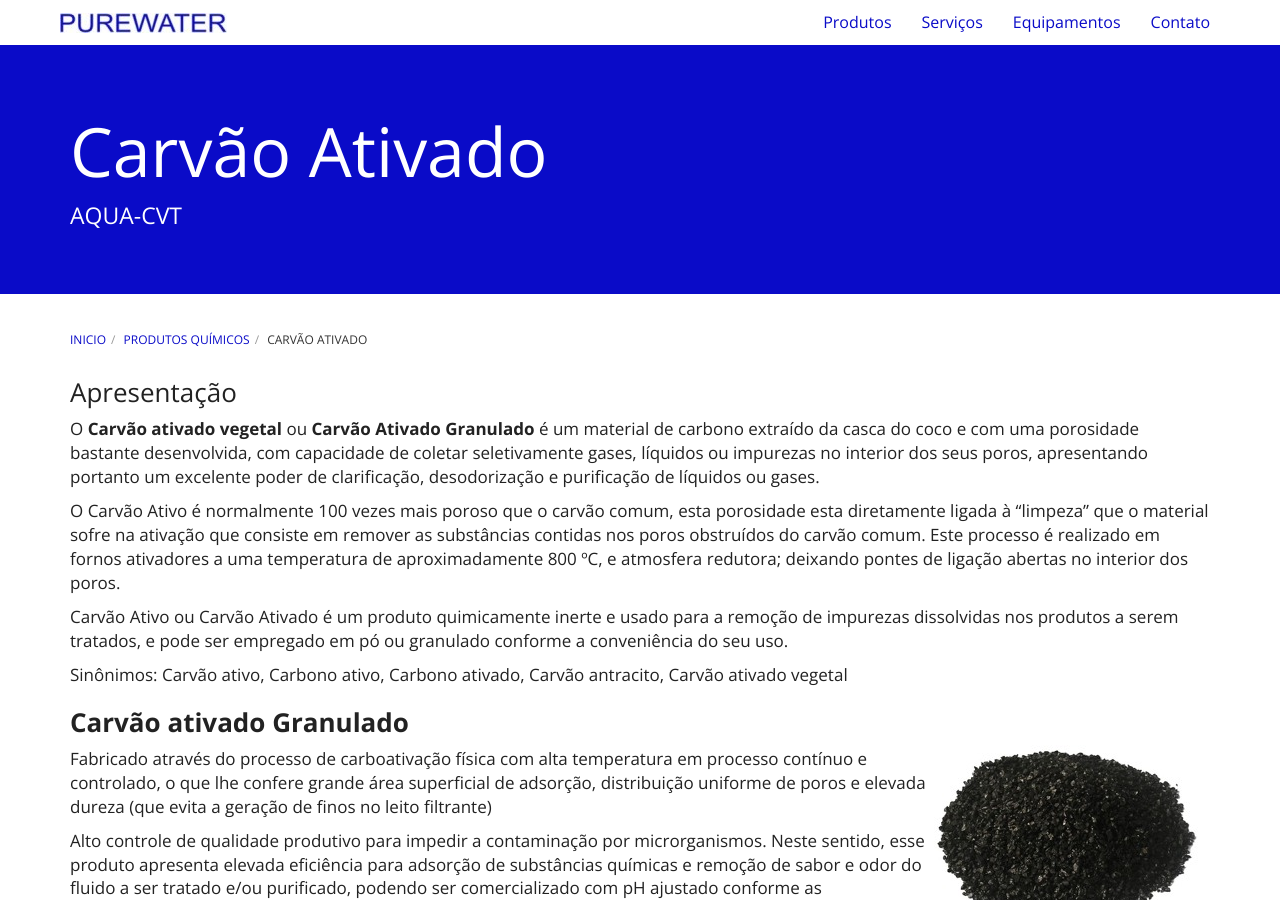
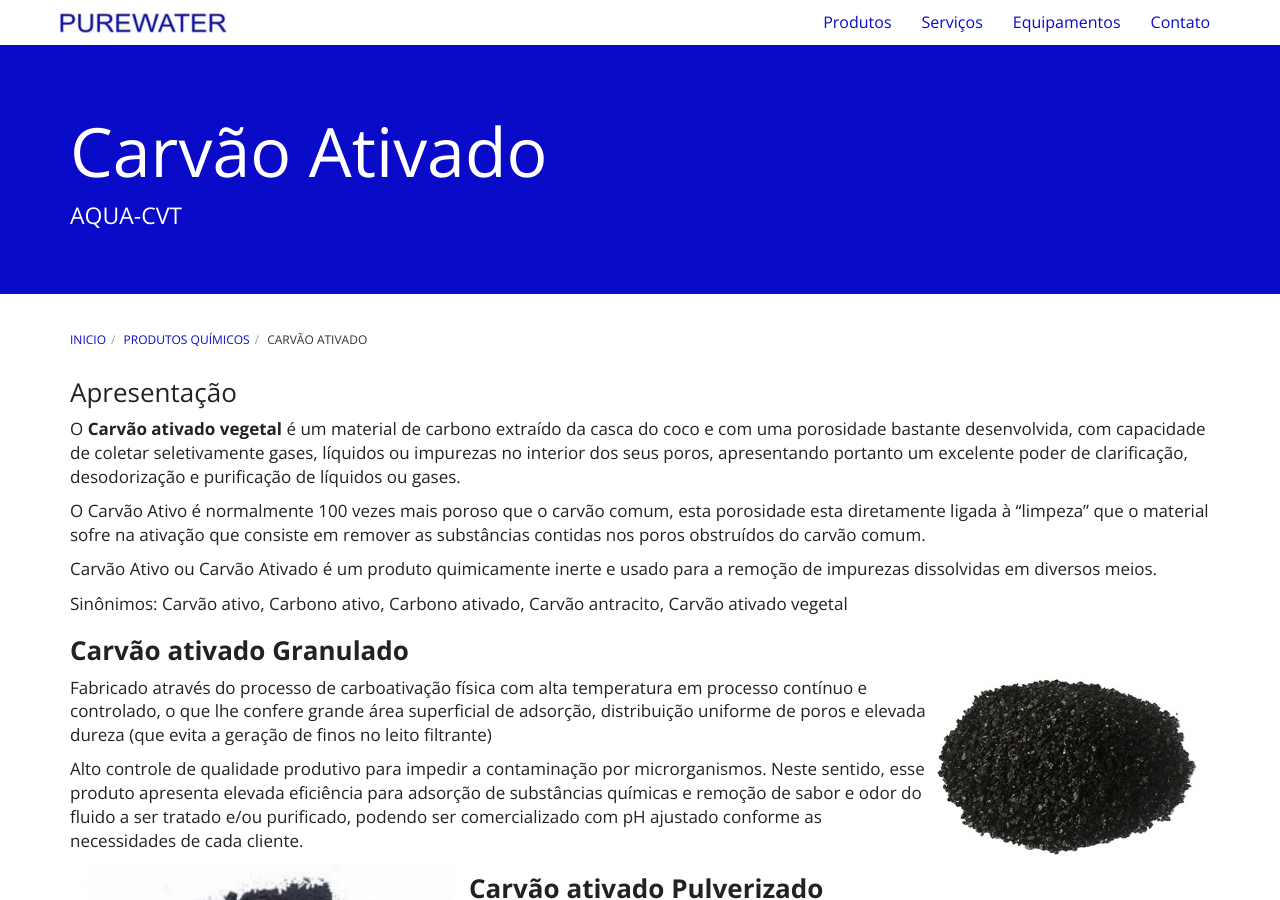
Before and after one commit to purewaterefluentes/purewaterefluentes.github.io, a Jekyll site: the page built from produtos/carvao-ativado.md, in a window 1280 px wide and 900 px high. Built offline with Jekyll 4.4.1, drawn with Linux system fonts in a browser that asks for light colours; nearby versions of some CDN libraries; library files that are not in the unit come from our copies.

Commit message:
Update carvao-ativado.md

```diff
--- a/produtos/carvao-ativado.md
+++ b/produtos/carvao-ativado.md
@@ -7,15 +7,13 @@ subtitle: AQUA-CVT
 
 ### Apresentação
 
-O **Carvão ativado vegetal** ou **Carvão Ativado Granulado** é um material de carbono extraído da casca do coco e com uma porosidade bastante desenvolvida, com capacidade de coletar seletivamente gases, líquidos ou impurezas no interior dos seus poros, apresentando portanto um excelente poder de clarificação, desodorização e purificação de líquidos ou gases.
+O **Carvão ativado vegetal** é um material de carbono extraído da casca do coco e com uma porosidade bastante desenvolvida, com capacidade de coletar seletivamente gases, líquidos ou impurezas no interior dos seus poros, apresentando portanto um excelente poder de clarificação, desodorização e purificação de líquidos ou gases.
 
 O Carvão Ativo é normalmente 100 vezes mais poroso que o carvão comum, esta porosidade esta diretamente ligada à "limpeza" que o material sofre na ativação que consiste em remover as substâncias contidas nos poros obstruídos do carvão comum.
-Este processo é realizado em fornos ativadores a uma temperatura de aproximadamente 800 ºC, e atmosfera redutora; deixando pontes de ligação abertas no interior dos poros.
 
-Carvão Ativo ou Carvão Ativado é um produto quimicamente inerte e usado para a remoção de impurezas dissolvidas nos produtos a serem tratados, e pode ser empregado em pó ou granulado conforme a conveniência do seu uso.
+Carvão Ativo ou Carvão Ativado é um produto quimicamente inerte e usado para a remoção de impurezas dissolvidas em diversos meios.
 
 Sinônimos: Carvão ativo, Carbono ativo, Carbono ativado, Carvão antracito, Carvão ativado vegetal
-
 
 <img class="img-responsive pull-right" style="max-width: 35%;" src="../../website/images/Carvão ativado granulado.jpg" alt="Carvão Ativado Granulado">
 
```
